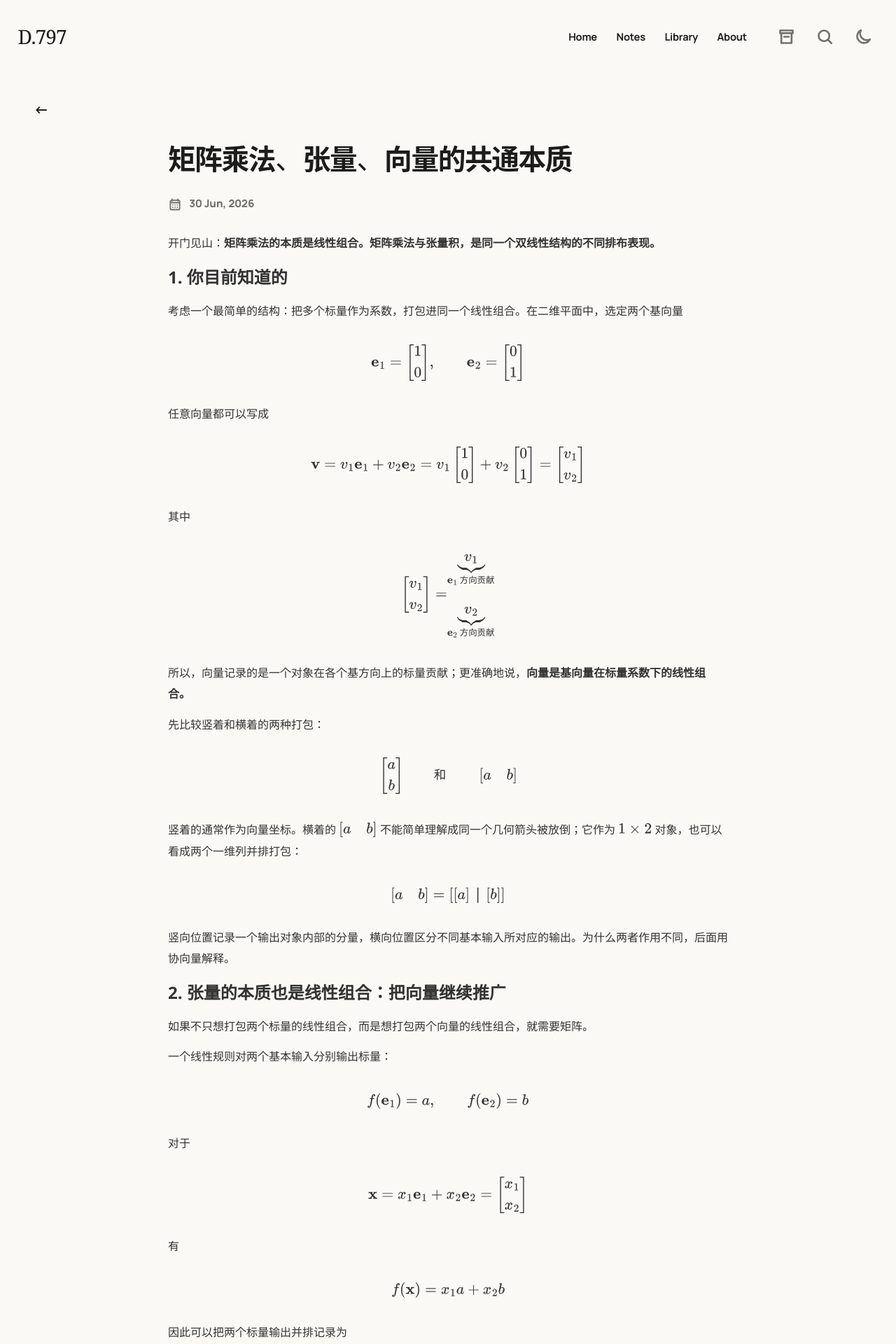
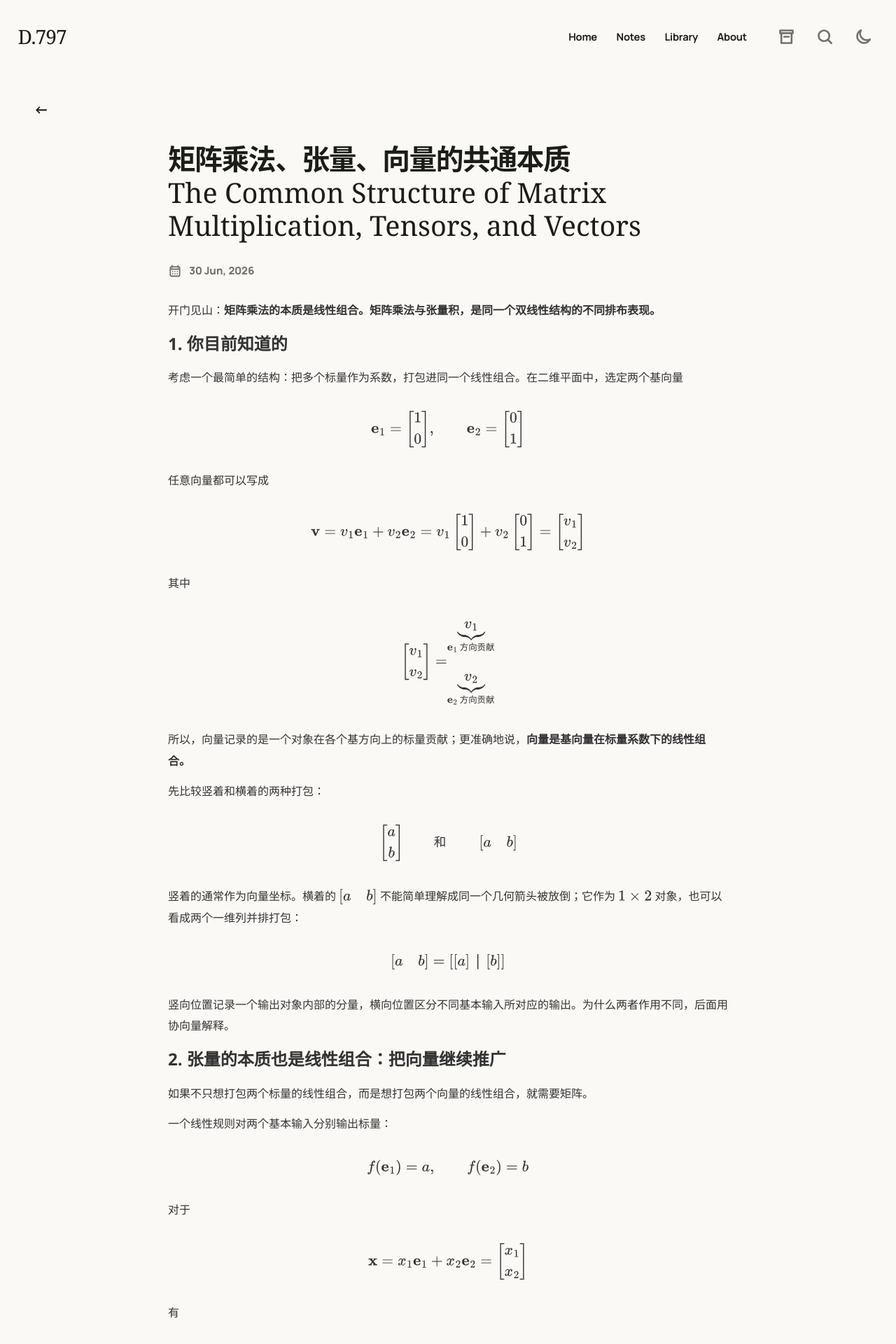
Before and after one commit to Andante-Assai/Andante-Assai.github.io, a Jekyll site: the page built from Notes/matrix-tensor-vector.md, in a window 1280 px wide. Shown: the top 1920 px of the page at 70% size. Built offline with Jekyll 4.4.1, drawn with Linux system fonts in a browser that asks for light colours; some web fonts are replaced.

Commit message:
Fix stretched delimiter clipping and translate matrix note title

```diff
--- a/Notes/matrix-tensor-vector.md
+++ b/Notes/matrix-tensor-vector.md
@@ -1,6 +1,8 @@
 ---
 layout: note
-title: "矩阵乘法、张量、向量的共通本质"
+title: "矩阵乘法、张量、向量的共通本质 The Common Structure of Matrix Multiplication, Tensors, and Vectors"
+title_zh: "矩阵乘法、张量、向量的共通本质"
+title_en: "The Common Structure of Matrix Multiplication, Tensors, and Vectors"
 date: 2026-06-30 20:15:10 +0800
 excerpt: "矩阵乘法的本质是线性组合；矩阵乘法与张量积是同一个双线性结构的不同排布表现。"
 keywords:
--- a/assets/typora-github.css
+++ b/assets/typora-github.css
@@ -223,9 +223,14 @@
   overflow-y: hidden;
 }
 
-.markdown-body mjx-container svg {
+.markdown-body mjx-container > svg {
   max-width: none;
   overflow: visible;
+}
+
+/* MathJax clips the extensible middle piece of tall delimiters in nested SVGs. */
+.markdown-body mjx-container svg svg {
+  overflow: hidden;
 }
 
 .markdown-body p,
```
